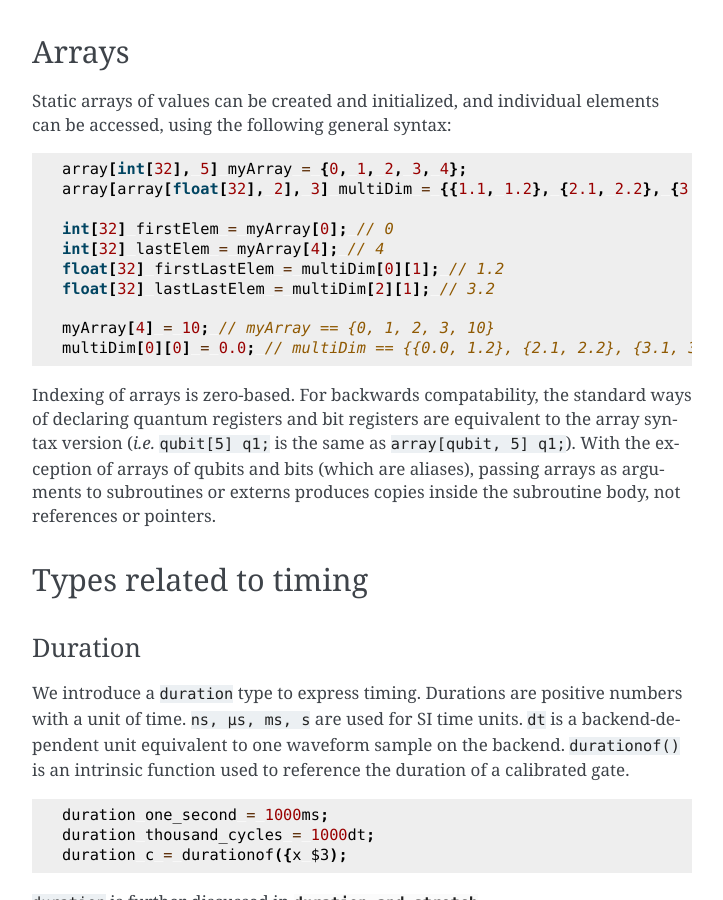
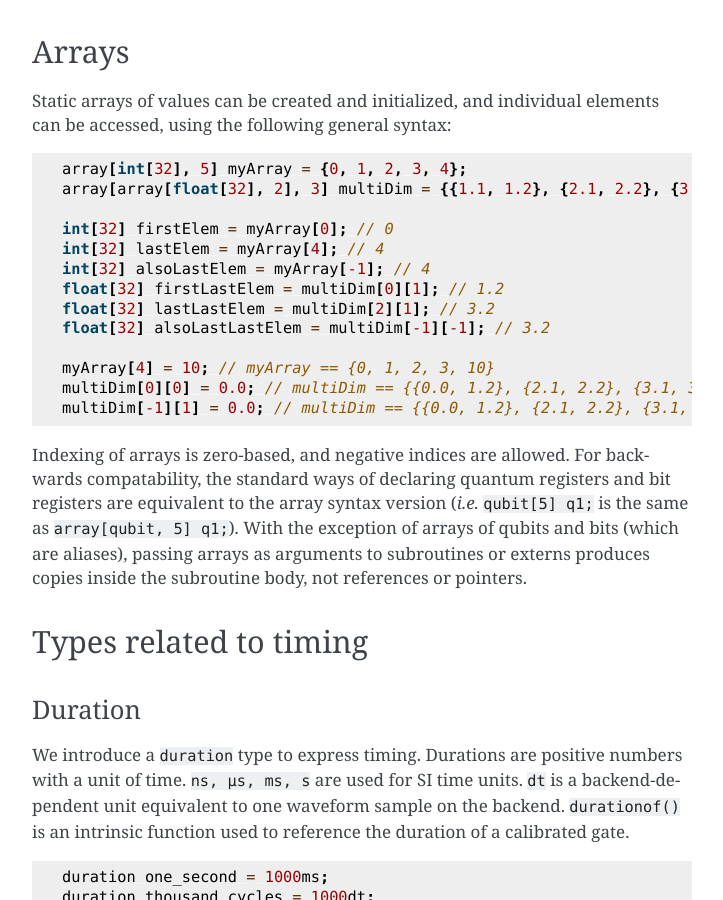
Before and after one commit to openqasm/openqasm, a Sphinx documentation site: the page built from source/language/types.rst, in a window 1280 px wide and 900 px high, scrolled down 5250 px. Shown: the whole window, without its empty margins (388-1111 px from the left). Built offline with Sphinx 7.4.7, drawn with Linux system fonts in a browser that asks for light colours; pages that are not in the unit, such as notebooks, are missing from menus; cross-references to code outside the pages are shown as plain code; some of the changed text lies outside the part shown.

Commit message:
Added examples with negative indices to array and bit slicing sections

```diff
--- a/source/language/types.rst
+++ b/source/language/types.rst
@@ -282,13 +282,17 @@ can be accessed, using the following general syntax:
 
    int[32] firstElem = myArray[0]; // 0
    int[32] lastElem = myArray[4]; // 4
+   int[32] alsoLastElem = myArray[-1]; // 4
    float[32] firstLastElem = multiDim[0][1]; // 1.2
    float[32] lastLastElem = multiDim[2][1]; // 3.2
+   float[32] alsoLastLastElem = multiDim[-1][-1]; // 3.2
 
    myArray[4] = 10; // myArray == {0, 1, 2, 3, 10}
    multiDim[0][0] = 0.0; // multiDim == {{0.0, 1.2}, {2.1, 2.2}, {3.1, 3.2}}
+   multiDim[-1][1] = 0.0; // multiDim == {{0.0, 1.2}, {2.1, 2.2}, {3.1, 0.0}}
 
-Indexing of arrays is zero-based. For backwards compatability, the standard
+Indexing of arrays is zero-based, and negative indices are allowed.
+For backwards compatability, the standard
 ways of declaring quantum registers and bit registers are equivalent to the
 array syntax version (*i.e.* ``qubit[5] q1;`` is the same as
 ``array[qubit, 5] q1;``). With the exception of arrays of qubits and bits
@@ -399,6 +403,8 @@ returned value is equal to the size of the index set.
    int[1] signIntBit = myInt[31]; // 0
    bit myBit = bit(myInt[0]); // cast int[1] to bit
    int[16] evenBits = myInt[0:2:31]; // 3
+   int[16] upperBits = myInt[-16:-1];
+   int[16] upperReversed = myInt[-1:-16];
 
 For the purpose of accessing bit-level portions of array element values, a
 special ``#`` signifier may optionally be inserted between the array accessor
```
